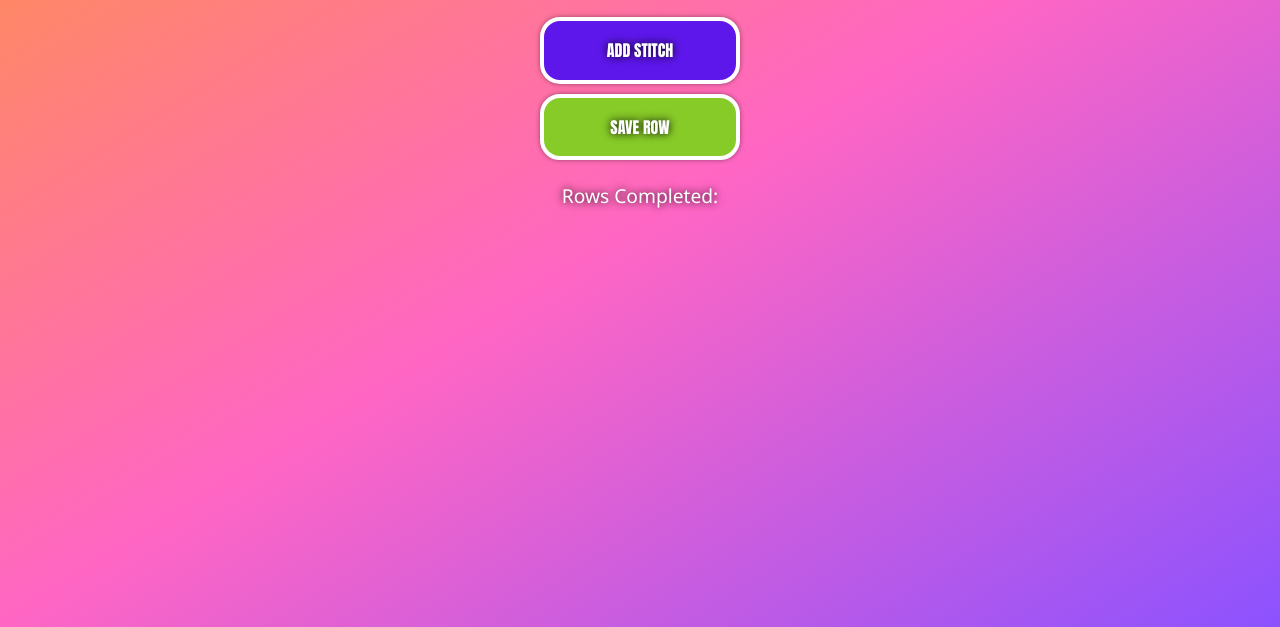
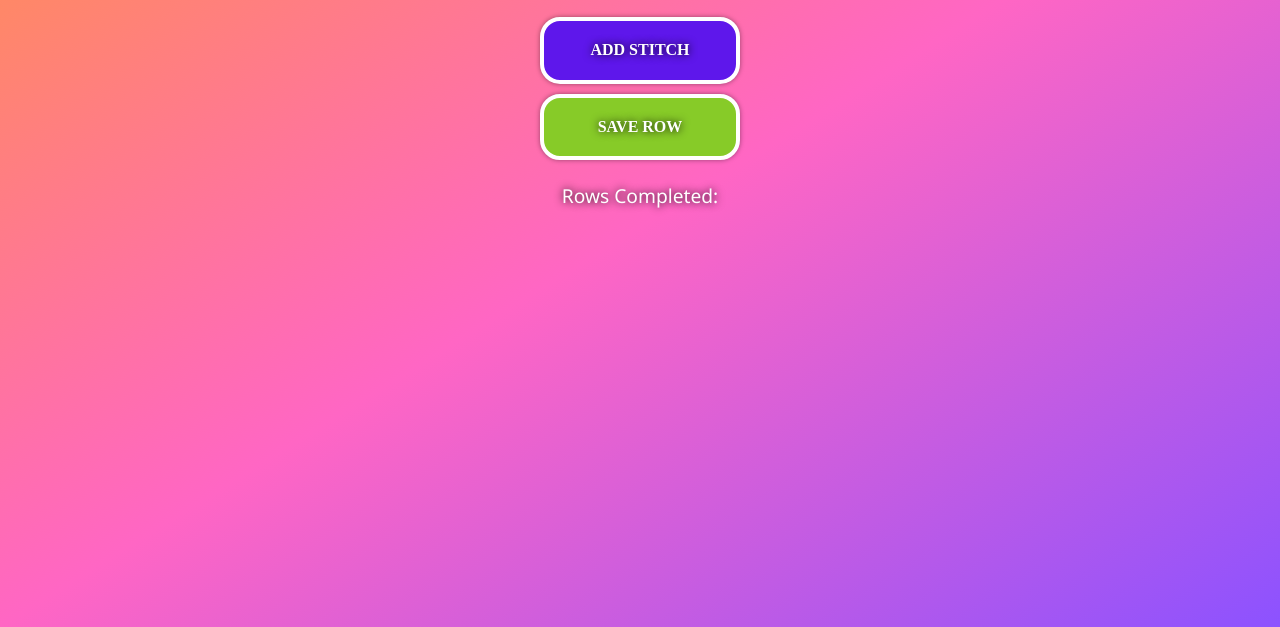
Before and after one commit to figliadelre/crochet-stitch-counter, a plain HTML site: page index.html in a window 1280 px wide. Shown: the part 173-800 px from the top of the page. Drawn offline with nearby package versions, Linux system fonts and the light colour scheme.

Commit message:
Update index.css

```diff
--- a/index.css
+++ b/index.css
@@ -32,6 +32,7 @@ p {
 
 button {
     outline: 0 !important;
+    font-family: 'Arial Narrow Bold';
     display: flex;
     justify-content: center;
     align-content: center;
```
